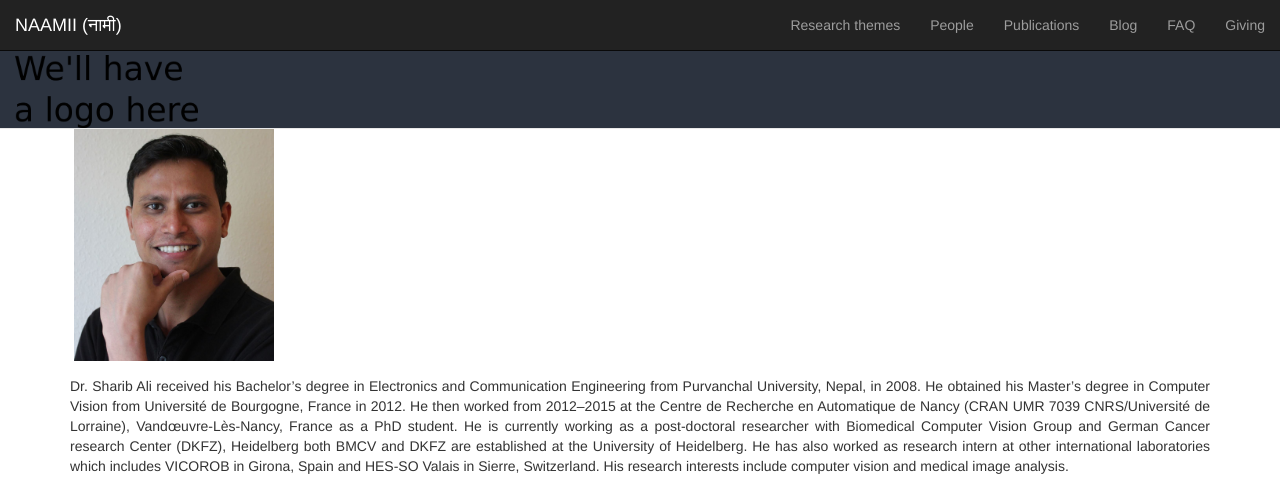
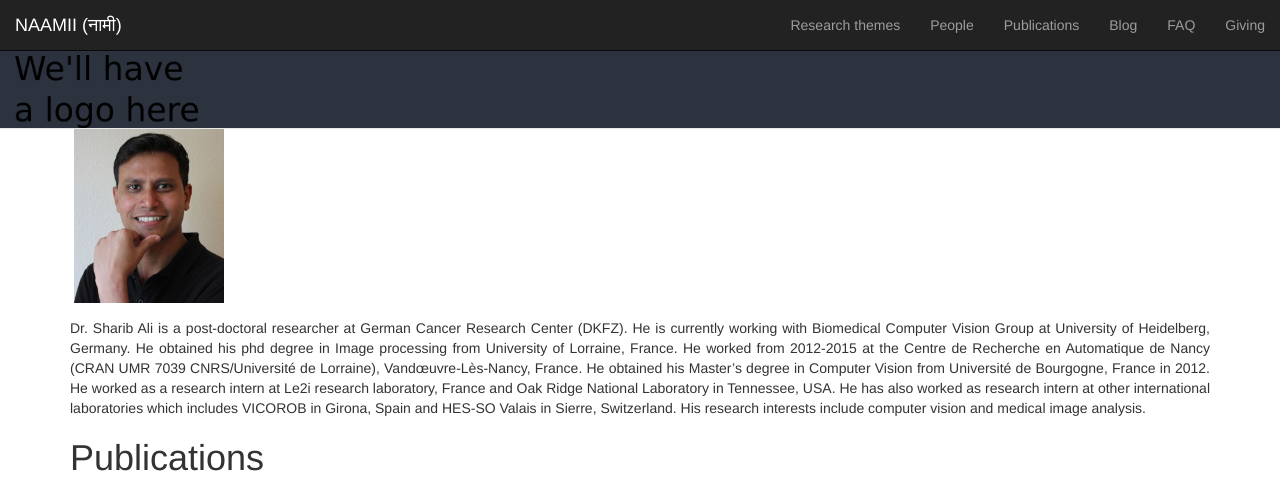
Before and after one commit to sharib-ms/naamii, a Jekyll site: the page built from people/SharibAli.md, in a window 1280 px wide, cut to the strip 0-489 px from the top of the page. Built offline with Jekyll 4.4.1, drawn with Linux system fonts in a browser that asks for light colours.

Commit message:
MDF: edited profile

```diff
--- a/people/SharibAli.md
+++ b/people/SharibAli.md
@@ -3,9 +3,9 @@ layout: default
 title: Sharib Ali
 ---
 ![]()
-<img src="{{ site.baseurl }}/images/people/SharibALI.jpg" alt="Sharib Ali" style="width: 200px;"/>
+<img src="{{ site.baseurl }}/images/people/SharibALI.jpg" alt="Sharib Ali" style="width: 150px;"/>
 
-Dr. Sharib Ali received his Bachelor’s degree in Electronics and Communication Engineering from Purvanchal University, Nepal, in 2008. He obtained his Master’s degree in Computer Vision from Université de Bourgogne, France in 2012. He then worked from 2012–2015 at the Centre de Recherche en Automatique de Nancy (CRAN UMR 7039 CNRS/Université de Lorraine), Vandœuvre-Lès-Nancy, France as a PhD student. He is currently working as a post-doctoral researcher with Biomedical Computer Vision Group and German Cancer research Center (DKFZ), Heidelberg both BMCV and DKFZ are established at the University of Heidelberg. He has also worked as research intern at other international laboratories which includes VICOROB in Girona, Spain and HES-SO Valais in Sierre, Switzerland. His research interests include computer vision and medical image analysis.
+Dr. Sharib Ali is a post-doctoral researcher at German Cancer Research Center (DKFZ). He is currently working with Biomedical Computer Vision Group at University of Heidelberg, Germany. He obtained his phd degree in Image processing from University of Lorraine, France. He worked from 2012-2015 at the Centre de Recherche en Automatique de Nancy (CRAN UMR 7039 CNRS/Université de Lorraine), Vandœuvre-Lès-Nancy, France. He obtained his Master’s degree in Computer Vision from Université de Bourgogne, France in 2012. He worked as a research intern at Le2i research laboratory, France and Oak Ridge National Laboratory in Tennessee, USA. He has also worked as research intern at other international laboratories which includes VICOROB in Girona, Spain and HES-SO Valais in Sierre, Switzerland. His research interests include computer vision and medical image analysis.
 
 # Publications
 {% bibliography --file sharibAli_publications %}
```
